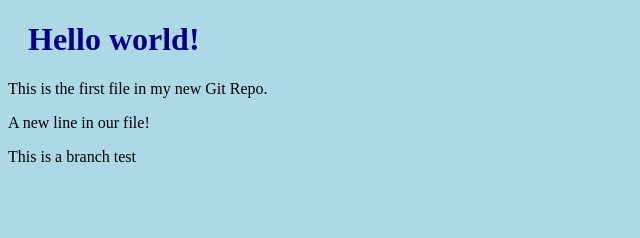
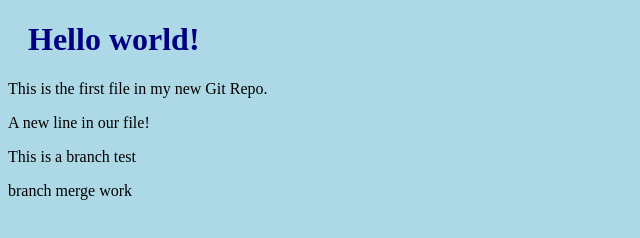
Before and after one commit to brigitandersonDNR/w3schools-test.bithub.io, a plain HTML site: page index.html in a window 1280 px wide. Shown: the whole page, without its empty margins (0-640 px from the left). Drawn offline with Linux system fonts and the light colour scheme.

Commit message:
testing merging

```diff
--- a/index.html
+++ b/index.html
@@ -10,6 +10,7 @@
 <p>This is the first file in my new Git Repo.</p>
 <p>A new line in our file!</p>
 <p>This is a branch test</p>
+<p> branch merge work </p>
 
 </body>
 </html>
```
